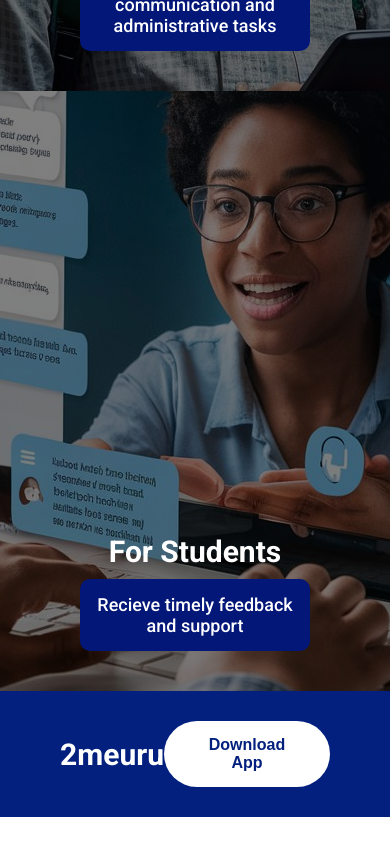
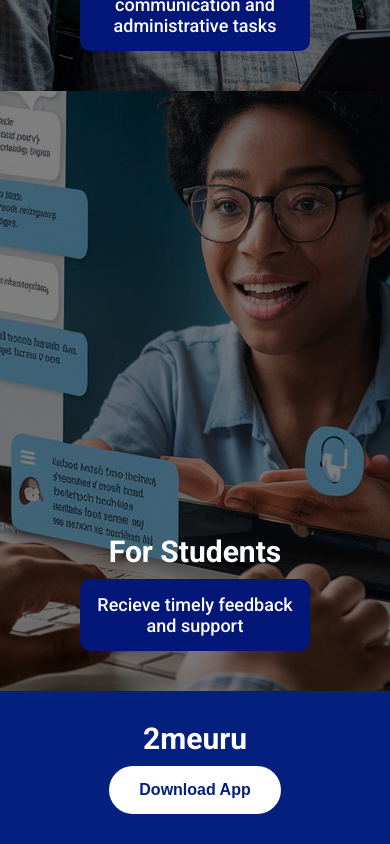
Before and after one commit to Orisabiyi/2meuru, a React (Vite) app: page / in a window 390 px wide. Shown: the part 3487-4331 px from the top of the page. Before the commit the page ends 4304 px from the top, so only its background shows below. Built offline with nearby package versions, Linux system fonts and the light colour scheme.

Commit message:
add reponsive for footer

```diff
--- a/src/components/Footer.module.css
+++ b/src/components/Footer.module.css
@@ -24,3 +24,10 @@
 .footer button:hover {
   background: var(--neutral-color);
 }
+
+@media only screen and (max-width: 37.5em) {
+  .footer {
+    flex-direction: column;
+    gap: 1rem;
+  }
+}
```
